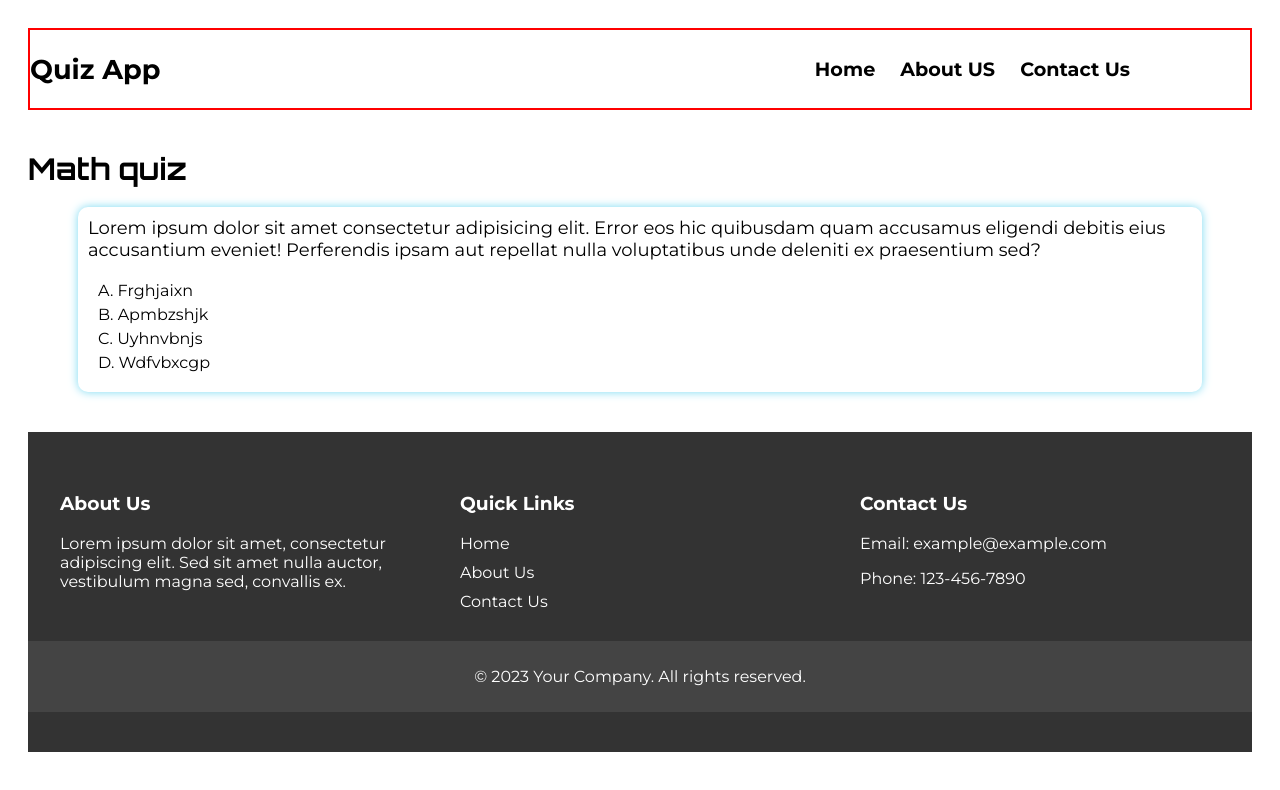
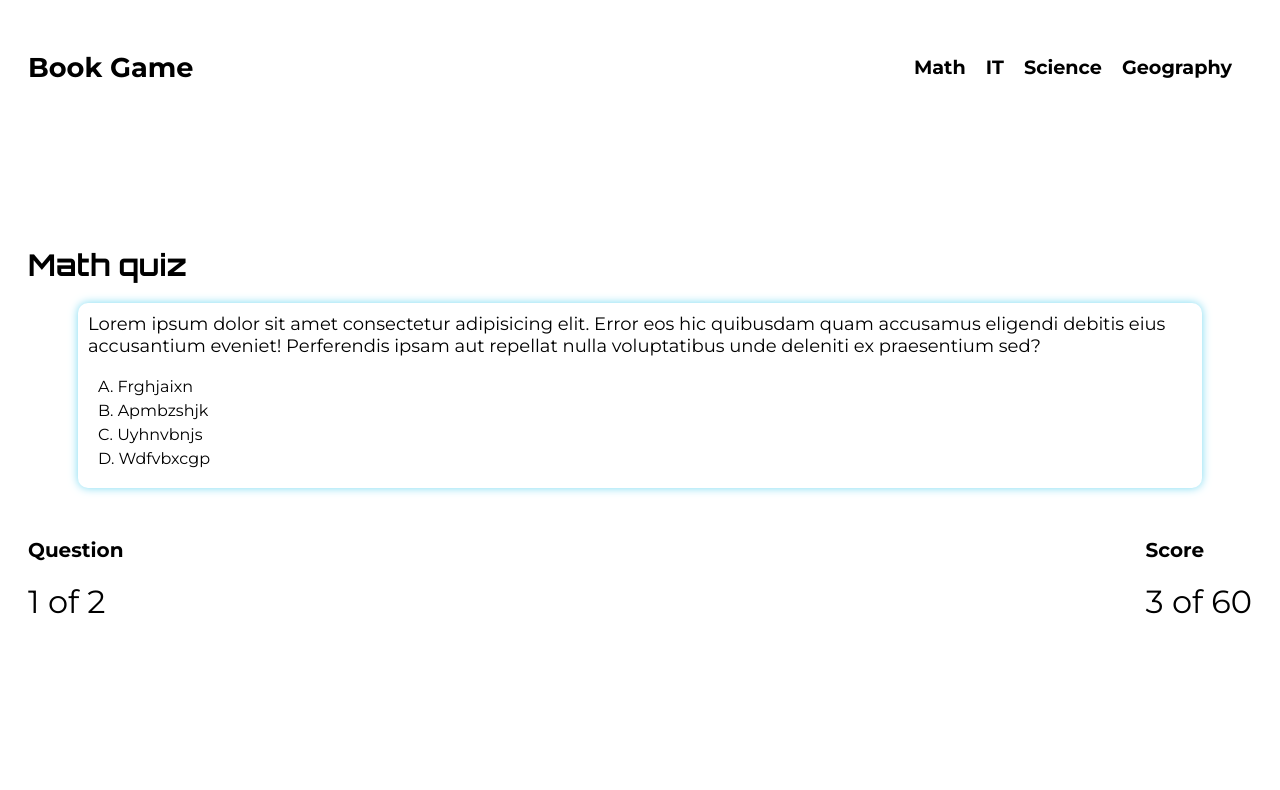
Before and after one commit to mugged3000/kojo-join-class, a plain HTML site: page index.html in a window 1280 px wide. Drawn offline with Linux system fonts and the light colour scheme; a web font is replaced by a local one.

Commit message:
edit of post

```diff
--- a/index.html
+++ b/index.html
@@ -9,20 +9,23 @@
 </head>
 <body>
     <div class="structure">
-        <!-- Header Section -->
-        <div class="header">
+
+<header>
   <nav>
-                <h2>Quiz App</h2>
-                <div class="ul-el">
-                    <ul>
-                        <a href="#">Home</a>
-                        <a href="#">About US</a>
-                        <a href="#">Contact Us</a>
+    <h2>Book Game</h2>
+    <ul class="nav-links">
+      <li><a href="#">Math</a></li>
+      <li><a href="#">IT</a></li>
+      <li><a href="#">Science</a></li>
+      <li><a href="#">Geography</a></li>
     </ul>
+    <div class="hamburger" onclick="toggleMenu()">
+    <span></span>
+      <span></span>
+      <span></span>
     </div>
   </nav>
-        </div>
-
+</header>
         <!-- Q-A Section -->
         <div class="Q-A-section">
             <div class="subject">
@@ -42,34 +45,18 @@
         </div>
 
         <!-- Footer Section -->
-        <div class="dashboard">
-            <footer>
-                <div class="footer-content">
-                    <div class="footer-section">
-                        <h3>About Us</h3>
-                        <p>Lorem ipsum dolor sit amet, consectetur adipiscing elit. Sed sit amet nulla auctor, vestibulum magna sed, convallis ex.</p>
+          <div class="record">
+            <div class="ques">
+                <h3 class="q-h3">Question</h3>
+                <span>1</span> of 2
             </div>
-                    <div class="footer-section">
-                        <h3>Quick Links</h3>
-                        <ul>
-                            <li><a href="#">Home</a></li>
-                            <li><a href="#">About Us</a></li>
-                            <li><a href="#">Contact Us</a></li>
-                        </ul>
+            <div class="score">
+                <h3 class="s-h3">Score</h3>
+                <span>3</span> of 60
             </div>
-                    <div class="footer-section">
-                        <h3>Contact Us</h3>
-                        <p>Email: example@example.com</p>
-                        <p>Phone: 123-456-7890</p>
-                    </div>
-                </div>
-                <div class="footer-bottom">
-                    <p>&copy; 2023 Your Company. All rights reserved.</p>
-                </div>
-            </footer>
           </div>
     </div>
 
-    <script src="quiz-app.js"></script>
+    <script src="quiz.js"></script>
 </body>
 </html>
--- a/quiz-app.css
+++ b/quiz-app.css
@@ -5,6 +5,7 @@ body{
 
 .Q-A-section{
     margin: 20px;
+    margin-top: 120px
 }
 .subject{
     font-family: 'Orbitron', sans-serif;
@@ -46,86 +47,117 @@ body{
     width: fit-content;
 }
 
-.header{
+ header {
   padding: 20px;
+   position: relative;
+  /* border-bottom: 2px solid red; */
 }
-nav{
+
+nav {
   display: flex;
   justify-content: space-between;
   align-items: center;
-     border: 2px solid red;
 }
-h2{
+
+h2 {
   font-size: 1.7rem;
 }
-.ul-el ul{
+
+.nav-links {
   list-style: none;
+  display: flex;
   font-size: 1.2rem;
   transition: 0.3s;
-   margin-right: 100px;
+   transition: all 0.5s ease-in-out;
+}
 
+.nav-links li {
+  margin-right: 20px;
 }
-.ul-el ul a:hover{
-   color: cadetblue;
-}
-.ul-el ul a{
+
+.nav-links a {
   text-decoration: none;
   color: black;
   font-weight: bold;
-    margin-right: 20px;
+}
+
+.nav-links a:hover {
+  color: cadetblue;
+}
+
+.hamburger {
+  display: none;
+  cursor: pointer;
 
 }
 
-
-/* FOOTER SECTION */
-
-.dashboard{
-    padding: 20px;
-}
-footer {
-  background-color: #333;
-  color: #fff;
-  padding: 40px 0;
+.hamburger span:nth-child(1) {
+  top: 0;
 }
 
-.footer-content {
-  max-width: 1200px;
-  margin: 0 auto;
+.hamburger span:nth-child(2) {
+  top: 50%;
+  transform: translateY(-50%);
+}
+
+.hamburger span:nth-child(3) {
+  bottom: 0;
+}
+
+.hamburger span {
+  display: block;
+  width: 25px;
+  height: 3px;
+  background-color: black;
+  margin-bottom: 5px;
+   transition: all 0.3s ease-in-out;
+}
+
+@media (max-width: 768px) {
+
+    .hamburger {
+    display: block;
+  }
+  .nav-links {
+    position: absolute;
+    top: 80px;
+    right: 0;
+    width: auto;
+    background-color: white;
+    padding: 20px;
+    border: 1px solid #ccc;
+    z-index: 1;
+    box-shadow: 0 0 10px rgba(0, 0, 0, 0.1);
+    margin-right: 20px;
+    align-items: flex-end;
+    flex-direction: column;
+    transform: translateX(100%);
+    transition: transform 0.5s ease-in-out, opacity 0.5s ease-in-out;
+    opacity: 0;
+    visibility: hidden;
+  }
+
+  .nav-links.show {
+    transform: translateX(0);
+    opacity: 1;
+    visibility: visible;
+  }
+}
+.record{
+  margin: 20px;
+  margin-top: 30px;
   display: flex;
   justify-content: space-between;
 }
-
-.footer-section {
-  width: 30%;
-  margin: 20px;
+.ques{
+  font-size: 2rem;
 }
-
-.footer-section h3 {
-  margin-top: 0;
+.q-h3{
+  font-size: 20px;
 }
-
-.footer-section ul {
-  list-style: none;
-  padding: 0;
-  margin: 0;
+.score{
+  font-size: 2rem;
 }
-
-.footer-section li {
-  margin-bottom: 10px;
+.s-h3{
+  font-size: 20px;
 }
-
-.footer-section a {
-  color: #fff;
-  text-decoration: none;
-}
-
-.footer-section a:hover {
-  color: #ccc;
-}
-
-.footer-bottom {
-  background-color: #444;
-  padding: 10px;
-  text-align: center;
-  clear: both;
-}
--- a/quiz.js
+++ b/quiz.js
@@ -0,0 +1,3 @@
+      function toggleMenu() {
+  document.querySelector(".nav-links").classList.toggle("show");
+}
```
Lines whose indentation alone changed are shown as unchanged.
